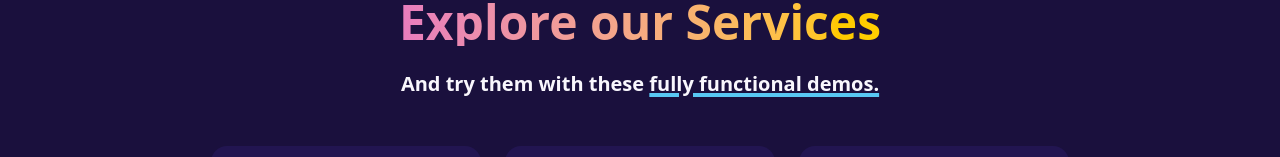
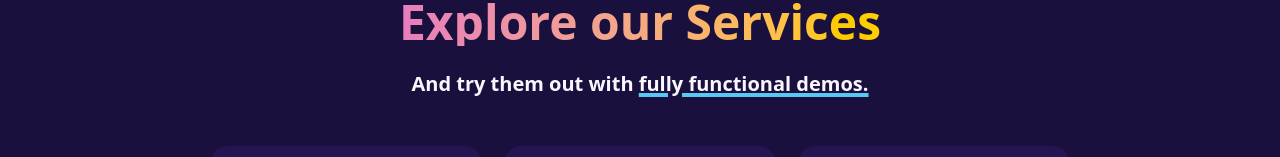
Before and after one commit to Volare-Solutions/volaresolutions.tech, a SvelteKit app: page / in a window 1280 px wide. Shown: the part 758-915 px from the top of the page. Built offline with nearby package versions, Linux system fonts and the light colour scheme.

Commit message:
Add link to templates

```diff
--- a/src/routes/(marketing)/+page.svelte
+++ b/src/routes/(marketing)/+page.svelte
@@ -129,12 +129,14 @@
         Explore our Services
       </div>
       <div class="mt-6 text-xl font-bold">
-        And try them with these
-        <span
-          class="underline decoration-secondary decoration-[3px] md:decoration-[4px]"
-        >
-          fully functional demos.
-        </span>
+        And try them out with
+        <a href="/templates">
+          <span
+            class="underline decoration-secondary decoration-[3px] md:decoration-[4px]"
+          >
+            fully functional demos.
+          </span>
+        </a>
       </div>
     </div>
 
```
